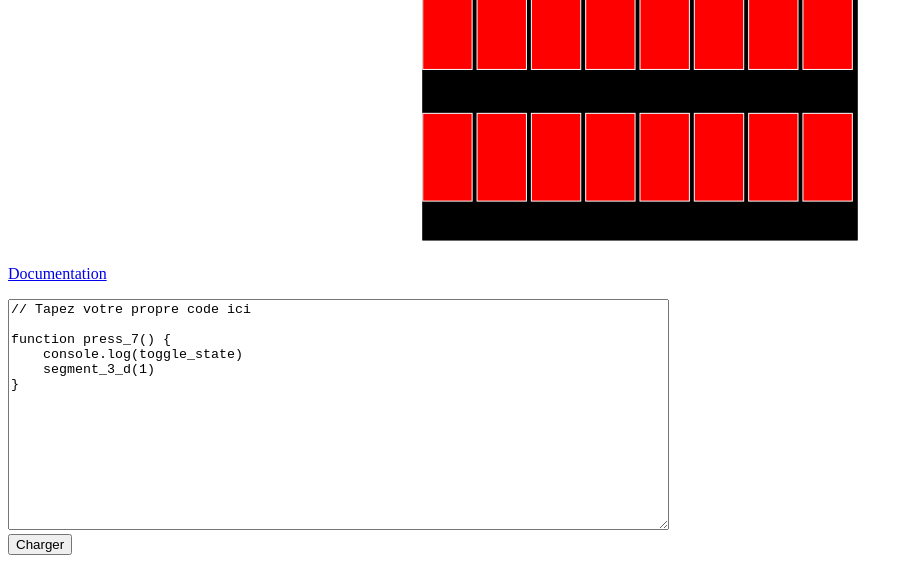
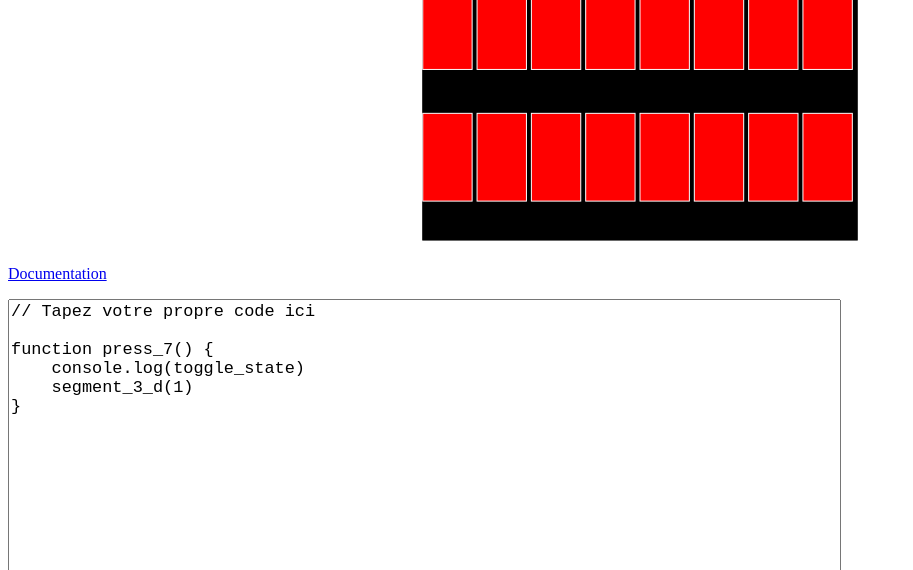
Before and after one commit to Grahack/bazio, a plain HTML site: page index.html in a window 1280 px wide. Shown: the part 553-1123 px from the top of the page, without its empty margins (0-913 px from the left). Drawn offline with Linux system fonts and the light colour scheme.

Commit message:
textarea -> 130%

```diff
--- a/style.css
+++ b/style.css
@@ -1,4 +1,4 @@
-pre, code {
+pre, code, textarea {
     font-size: 130%;
 }
 
```
